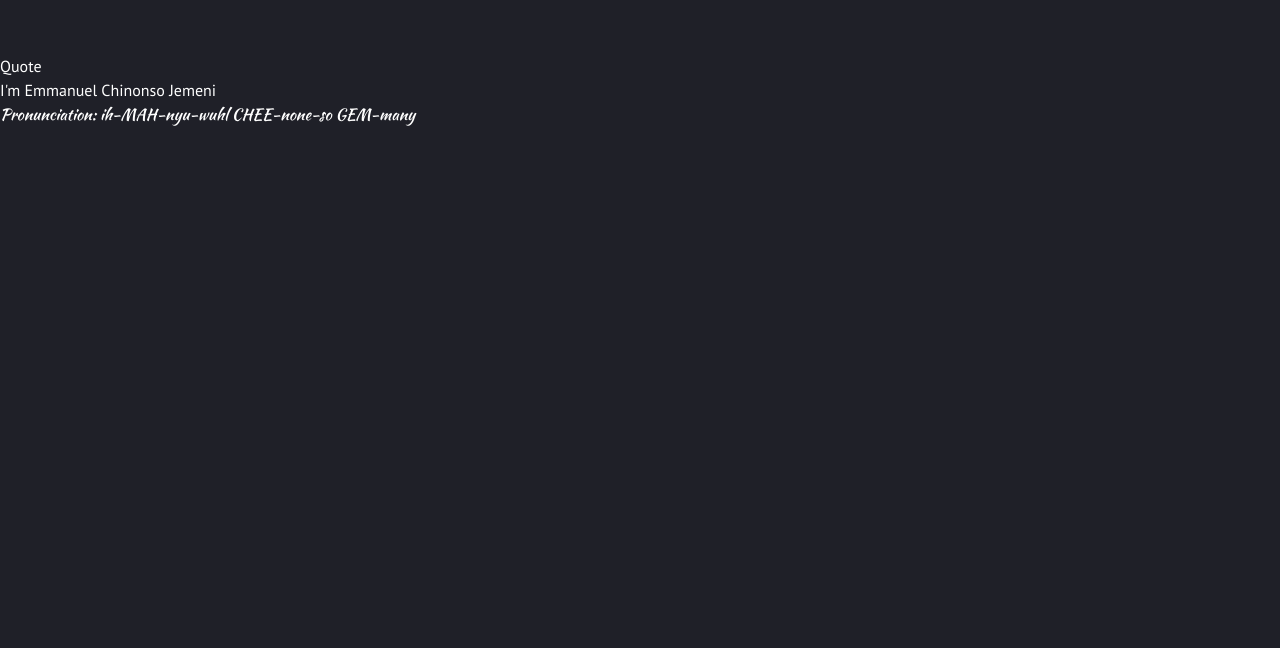
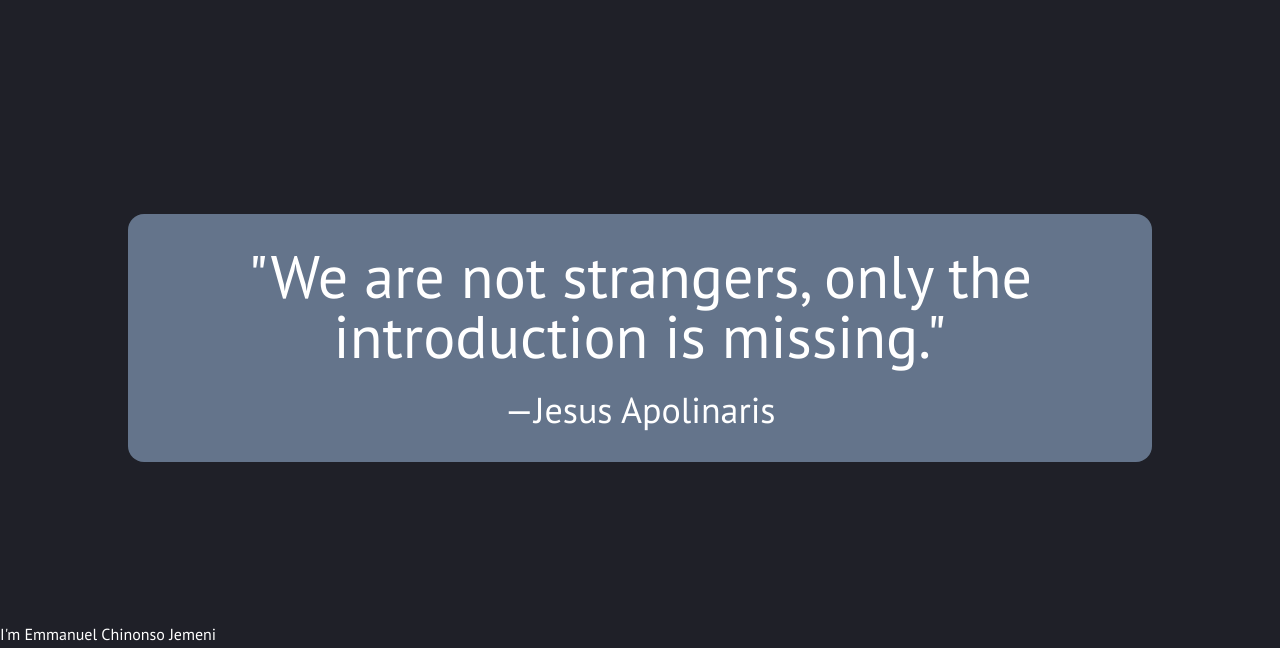
Before and after one commit to Jemeni11/Portfolio, a Next.js app: page /about in a window 1280 px wide. Shown: the part 736-1384 px from the top of the page. Before the commit the page ends 910 px from the top, so only its background shows below. Built offline with nearby package versions, Linux system fonts and the light colour scheme.

Commit message:
feat(Quote.tsx): Removed the react import. Added a *SrirachaClassName* import. Removed the placeholder code and completed the component
BREAKING CHANGE:

```diff
--- a/components/Quote.tsx
+++ b/components/Quote.tsx
@@ -1,4 +1,4 @@
-import React from "react";
+import SrirachaClassName from "@/components/FontsClassNames/SrirachaClassName";
 
 type QuotePropsType = {
   cite_link: string;
@@ -13,5 +13,20 @@ export default function Quote({
   author,
   work,
 }: QuotePropsType) {
-  return <div>Quote</div>;
+  return (
+    <figure className="w-4/5 bg-slate-500 min-h-max my-[20vh] mx-[10%] px-12 py-8 rounded-2xl text-center">
+      <blockquote
+        cite={cite_link}
+        className={
+          quote.length > 110 ? "text-[3.65rem] leading-none" : "text-6xl"
+        }
+      >
+        <p>"{quote}"</p>
+      </blockquote>
+      <figcaption className="mt-6 text-4xl">
+        —{author}
+        {work && <cite className={SrirachaClassName}>, {work}</cite>}
+      </figcaption>
+    </figure>
+  );
 }
```
